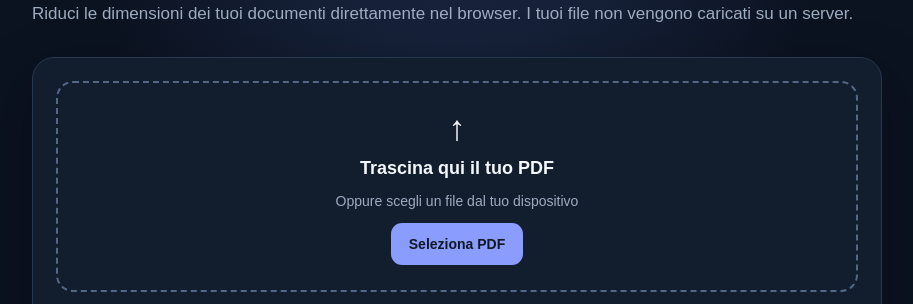
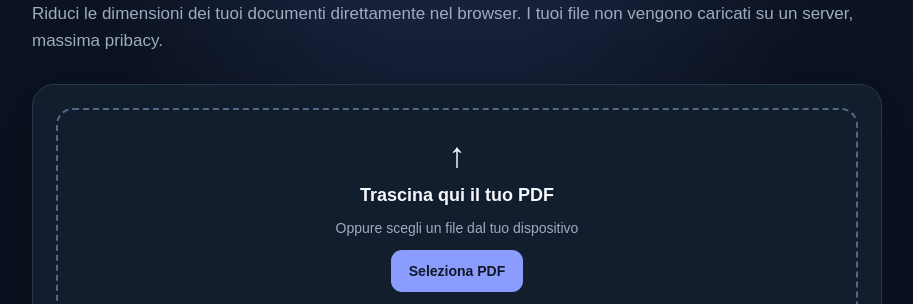
Before and after one commit to nicolafaraone92/pdf-squeeze, a plain HTML site: page index.html in a window 1280 px wide. Shown: the part 286-590 px from the top of the page, without its empty margins (183-1096 px from the left). Drawn offline with nearby package versions, Linux system fonts and the light colour scheme; a script that the page names is missing.

Commit message:
index.html

```diff
--- a/index.html
+++ b/index.html
@@ -5,8 +5,8 @@
 <meta charset="UTF-8">
 <meta name="viewport" content="width=device-width, initial-scale=1.0">
 <meta name="theme-color" content="#0b1220">
-<title>PDF Squeeze - Comprimi PDF</title>
-<meta name="description" content="Comprimi i tuoi file PDF gratis direttamente nel browser.">
+<title>Comprimi PDF - By Nicola Faraone</title>
+<meta name="description" content="Comprimi i tuoi file PDF gratis direttamente nel browser grazie a me ;).">
 
 <style>
 :root {
@@ -371,7 +371,7 @@ footer {
 
 <p class="intro">
 Riduci le dimensioni dei tuoi documenti direttamente nel browser.
-I tuoi file non vengono caricati su un server.
+I tuoi file non vengono caricati su un server, massima pribacy.
 </p>
 
 <section class="panel">
```
